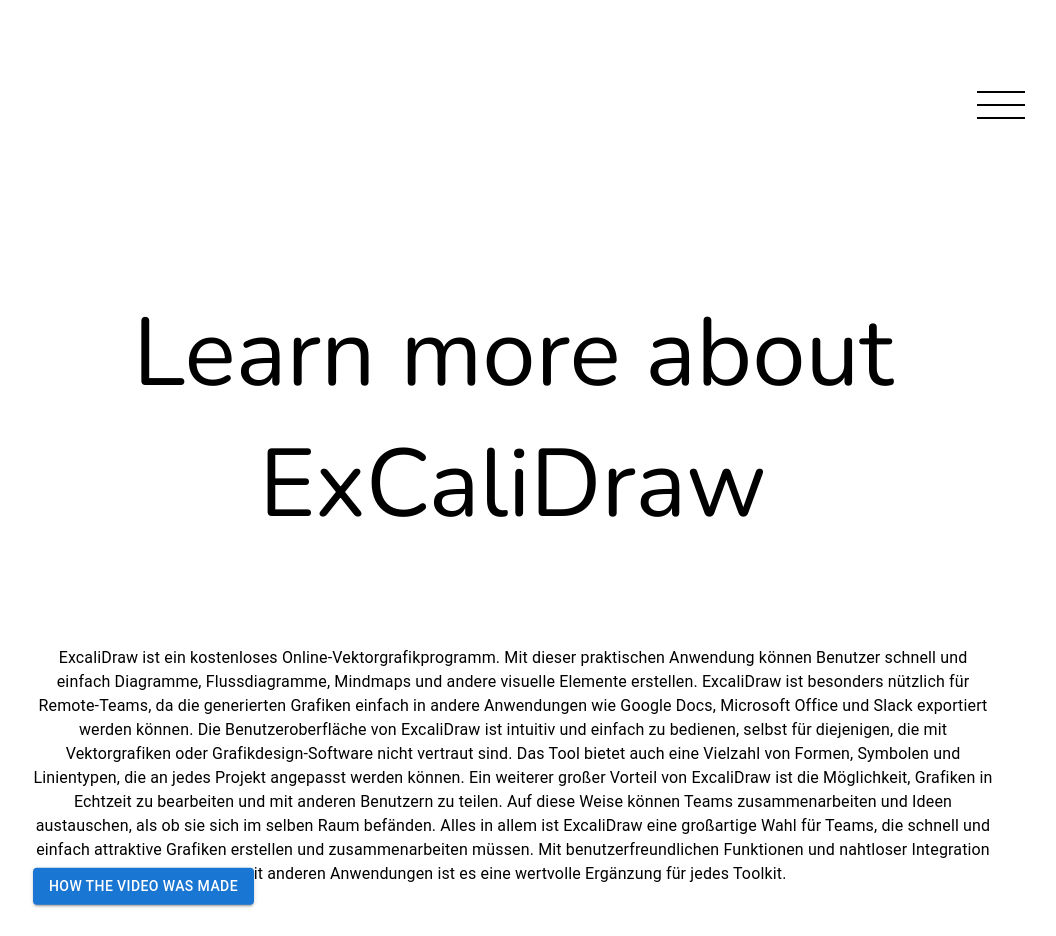
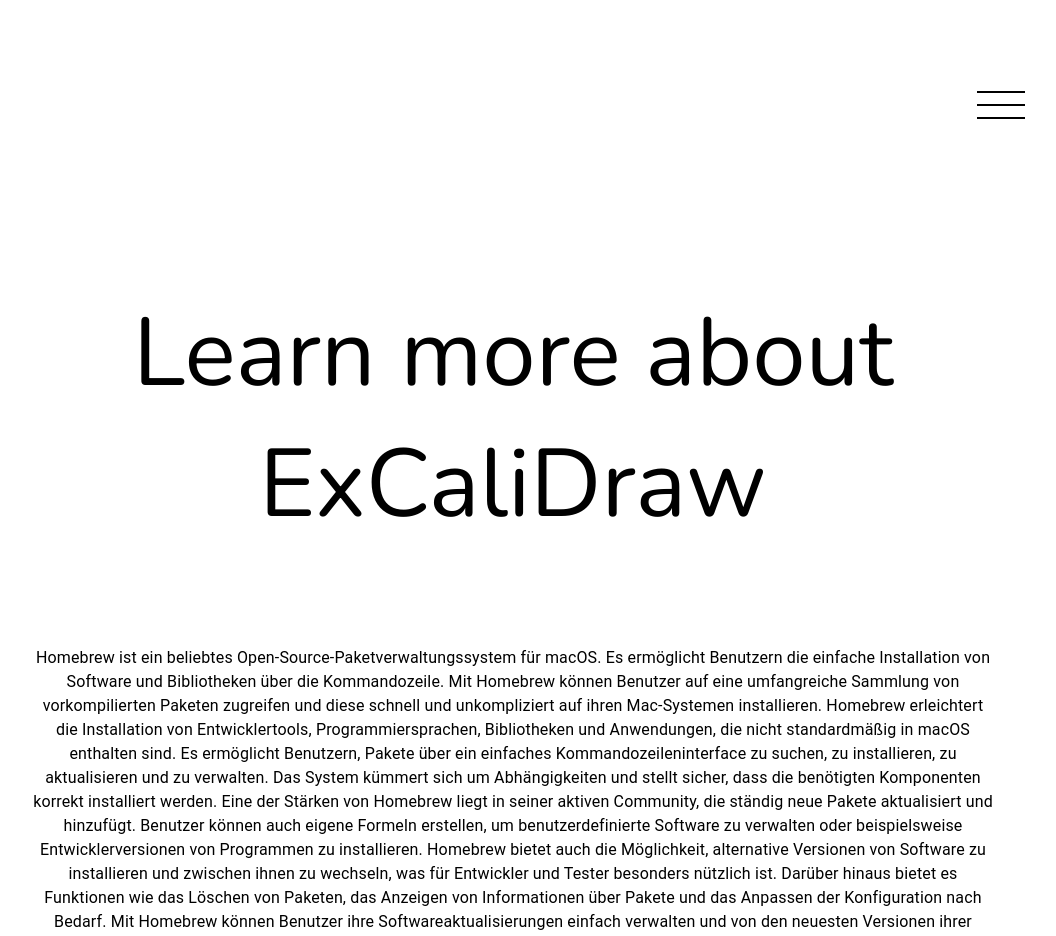
Before and after one commit to polazarov/m152_WikiPage_FE, a React (Create React App) app: page /homebrew in a window 1280 px wide. Shown: the top 936 px of the page, without its empty margins (127-1183 px from the left). Built offline with nearby package versions, Linux system fonts and the light colour scheme.

Commit message:
added text

```diff
--- a/src/pages/GitHub/GitHub.tsx
+++ b/src/pages/GitHub/GitHub.tsx
@@ -10,29 +10,38 @@
       <HamburgerMenu></HamburgerMenu>
       <div className="wiki_title">Learn more about ExCaliDraw</div>
       <div className="inner_div">
-      <Typography className="inner_text">
-        ExcaliDraw ist ein kostenloses Online-Vektorgrafikprogramm. Mit dieser
-        praktischen Anwendung können Benutzer schnell und einfach Diagramme,
-        Flussdiagramme, Mindmaps und andere visuelle Elemente erstellen.
-        ExcaliDraw ist besonders nützlich für Remote-Teams, da die generierten
-        Grafiken einfach in andere Anwendungen wie Google Docs, Microsoft Office
-        und Slack exportiert werden können. Die Benutzeroberfläche von
-        ExcaliDraw ist intuitiv und einfach zu bedienen, selbst für diejenigen,
-        die mit Vektorgrafiken oder Grafikdesign-Software nicht vertraut sind.
-        Das Tool bietet auch eine Vielzahl von Formen, Symbolen und Linientypen,
-        die an jedes Projekt angepasst werden können. Ein weiterer großer
-        Vorteil von ExcaliDraw ist die Möglichkeit, Grafiken in Echtzeit zu
-        bearbeiten und mit anderen Benutzern zu teilen. Auf diese Weise können
-        Teams zusammenarbeiten und Ideen austauschen, als ob sie sich im selben
-        Raum befänden. Alles in allem ist ExcaliDraw eine großartige Wahl für
-        Teams, die schnell und einfach attraktive Grafiken erstellen und
-        zusammenarbeiten müssen. Mit benutzerfreundlichen Funktionen und
-        nahtloser Integration mit anderen Anwendungen ist es eine wertvolle
-        Ergänzung für jedes Toolkit.
-      </Typography>
+        <Typography className="inner_text">
+          GitHub ist eine webbasierte Plattform für Versionskontrolle und
+          kollaborative Softwareentwicklung. Sie ermöglicht Entwicklern,
+          gemeinsam an Projekten zu arbeiten, den Quellcode zu verwalten,
+          Änderungen nachzuverfolgen und Feedback zu geben. GitHub basiert auf
+          dem verteilten Versionskontrollsystem Git und bietet eine
+          benutzerfreundliche Oberfläche, die es Entwicklern ermöglicht, ihre
+          Projekte zu hosten, zu veröffentlichen und zu verwalten. Jedes Projekt
+          wird in einem sogenannten "Repository" (Repo) gespeichert, in dem alle
+          Dateien, Ordner, Änderungen und Historien des Codes verwaltet werden.
+          Die Plattform bietet Funktionen wie Branching und Merging, um
+          parallele Entwicklungsstränge zu ermöglichen und Änderungen effizient
+          zusammenzuführen. Entwickler können Pull Requests erstellen, um
+          Änderungen vorzuschlagen und Feedback von Teammitgliedern zu erhalten,
+          bevor sie in den Hauptcode integriert werden. GitHub ermöglicht auch
+          die Zusammenarbeit in Teams. Entwickler können Probleme (Issues)
+          melden, Diskussionen führen und Aufgaben verfolgen. Darüber hinaus
+          bietet es Funktionen wie Wikis, Projektmanagement-Tools und Continuous
+          Integration, um die Effizienz und Qualität der Softwareentwicklung zu
+          verbessern. Die Plattform ist nicht nur auf Open-Source-Projekte
+          beschränkt, sondern wird auch von Unternehmen für ihre privaten
+          Projekte verwendet. GitHub bietet sowohl kostenlose als auch
+          kostenpflichtige Abonnementpläne mit erweiterten Funktionen und
+          Optionen zur Verwaltung von privaten Repositories. Insgesamt ist
+          GitHub zu einem wichtigen Werkzeug für Entwickler und Teams geworden,
+          um gemeinsam an Projekten zu arbeiten, Code zu verwalten und die
+          Zusammenarbeit in der Softwareentwicklung zu erleichtern.
+        </Typography>
 
-
-      <Button className="button" variant="contained">How the video was made</Button>
+        <Button className="button" variant="contained">
+          How the video was made
+        </Button>
       </div>
       <Footer />
     </>
--- a/src/pages/Homebrew/Homebrew.tsx
+++ b/src/pages/Homebrew/Homebrew.tsx
@@ -10,29 +10,39 @@
       <HamburgerMenu></HamburgerMenu>
       <div className="wiki_title">Learn more about ExCaliDraw</div>
       <div className="inner_div">
-      <Typography className="inner_text">
-        ExcaliDraw ist ein kostenloses Online-Vektorgrafikprogramm. Mit dieser
-        praktischen Anwendung können Benutzer schnell und einfach Diagramme,
-        Flussdiagramme, Mindmaps und andere visuelle Elemente erstellen.
-        ExcaliDraw ist besonders nützlich für Remote-Teams, da die generierten
-        Grafiken einfach in andere Anwendungen wie Google Docs, Microsoft Office
-        und Slack exportiert werden können. Die Benutzeroberfläche von
-        ExcaliDraw ist intuitiv und einfach zu bedienen, selbst für diejenigen,
-        die mit Vektorgrafiken oder Grafikdesign-Software nicht vertraut sind.
-        Das Tool bietet auch eine Vielzahl von Formen, Symbolen und Linientypen,
-        die an jedes Projekt angepasst werden können. Ein weiterer großer
-        Vorteil von ExcaliDraw ist die Möglichkeit, Grafiken in Echtzeit zu
-        bearbeiten und mit anderen Benutzern zu teilen. Auf diese Weise können
-        Teams zusammenarbeiten und Ideen austauschen, als ob sie sich im selben
-        Raum befänden. Alles in allem ist ExcaliDraw eine großartige Wahl für
-        Teams, die schnell und einfach attraktive Grafiken erstellen und
-        zusammenarbeiten müssen. Mit benutzerfreundlichen Funktionen und
-        nahtloser Integration mit anderen Anwendungen ist es eine wertvolle
-        Ergänzung für jedes Toolkit.
-      </Typography>
+        <Typography className="inner_text">
+          Homebrew ist ein beliebtes Open-Source-Paketverwaltungssystem für
+          macOS. Es ermöglicht Benutzern die einfache Installation von Software
+          und Bibliotheken über die Kommandozeile. Mit Homebrew können Benutzer
+          auf eine umfangreiche Sammlung von vorkompilierten Paketen zugreifen
+          und diese schnell und unkompliziert auf ihren Mac-Systemen
+          installieren. Homebrew erleichtert die Installation von
+          Entwicklertools, Programmiersprachen, Bibliotheken und Anwendungen,
+          die nicht standardmäßig in macOS enthalten sind. Es ermöglicht
+          Benutzern, Pakete über ein einfaches Kommandozeileninterface zu
+          suchen, zu installieren, zu aktualisieren und zu verwalten. Das System
+          kümmert sich um Abhängigkeiten und stellt sicher, dass die benötigten
+          Komponenten korrekt installiert werden. Eine der Stärken von Homebrew
+          liegt in seiner aktiven Community, die ständig neue Pakete
+          aktualisiert und hinzufügt. Benutzer können auch eigene Formeln
+          erstellen, um benutzerdefinierte Software zu verwalten oder
+          beispielsweise Entwicklerversionen von Programmen zu installieren.
+          Homebrew bietet auch die Möglichkeit, alternative Versionen von
+          Software zu installieren und zwischen ihnen zu wechseln, was für
+          Entwickler und Tester besonders nützlich ist. Darüber hinaus bietet es
+          Funktionen wie das Löschen von Paketen, das Anzeigen von Informationen
+          über Pakete und das Anpassen der Konfiguration nach Bedarf. Mit
+          Homebrew können Benutzer ihre Softwareaktualisierungen einfach
+          verwalten und von den neuesten Versionen ihrer bevorzugten Anwendungen
+          profitieren, ohne auf macOS-Systemupdates warten zu müssen. Insgesamt
+          ist Homebrew ein leistungsfähiges und flexibles Paketverwaltungssystem
+          für macOS, das Benutzern ermöglicht, ihre Softwareumgebung effizient
+          zu verwalten und schnell auf neue Tools und Bibliotheken zuzugreifen.
+        </Typography>
 
-
-      <Button className="button" variant="contained">How the video was made</Button>
+        <Button className="button" variant="contained">
+          How the video was made
+        </Button>
       </div>
       <Footer />
     </>
```
